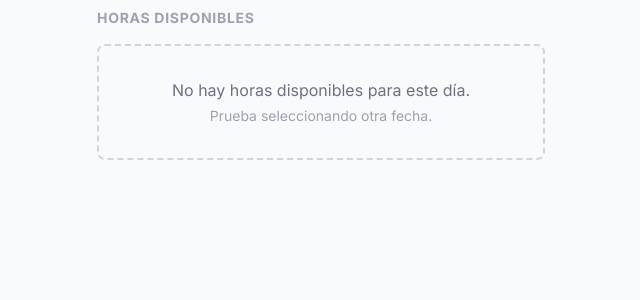
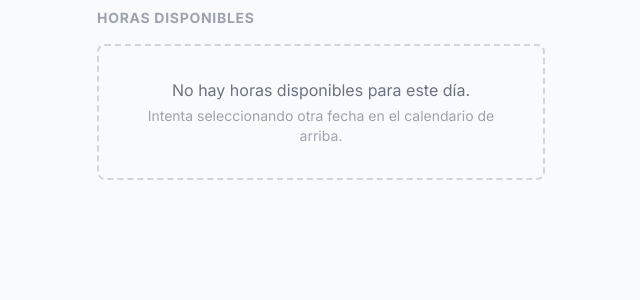
Before and after one commit to VitoNez5198/nexthora, a Django app: template templates/booking.html in a window 1280 px wide. Shown: the part 354-654 px from the top of the page, without its empty margins (319-959 px from the left). Run offline with Django 5.2, Linux system fonts and the light colour scheme; the template is opened without the code that fills it, so the values that code supplies are empty; some libraries are stand-ins or nearby versions.

Commit message:
feat: improve booking template with comments
- Added comments for better understanding
- Improved user guidance

```diff
--- a/templates/booking.html
+++ b/templates/booking.html
@@ -5,9 +5,11 @@
 {% block content %}
 <div class="max-w-md mx-auto py-10">
 
+    <!-- Botón Volver -->
     <a href="{% url 'public_profile' profile.slug %}" class="text-sm text-gray-500 mb-4 block hover:text-primary">←
         Volver al perfil</a>
 
+    <!-- Tarjeta Resumen del Servicio -->
     <div class="bg-white p-6 rounded-xl shadow-sm border border-gray-200 mb-6">
         <h1 class="text-xl font-bold text-gray-900">{{ service.name }}</h1>
         <p class="text-gray-500">con {{ profile.display_name }}</p>
@@ -20,18 +22,22 @@
     <!-- SELECTOR DE FECHA -->
     <form method="GET" class="mb-8">
         <label class="block text-sm font-medium text-gray-700 mb-2">Selecciona una fecha:</label>
+        <!-- El onchange envía el formulario automáticamente al elegir fecha -->
         <input type="date" name="date" value="{{ selected_date|date:'Y-m-d' }}" onchange="this.form.submit()"
             class="w-full px-4 py-3 border border-gray-300 rounded-lg focus:ring-primary focus:border-primary shadow-sm">
     </form>
 
-    <!-- LISTA DE HORAS -->
+    <!-- LISTA DE HORAS DISPONIBLES -->
     <div>
         <h2 class="text-sm font-bold text-gray-400 uppercase tracking-wider mb-4">Horas disponibles</h2>
 
         {% if available_slots %}
         <div class="grid grid-cols-3 gap-3">
             {% for slot in available_slots %}
-            <!-- ESTE LINK LLEVA AL PASO 2 (CONFIRMACIÓN) -->
+            <!--
+                    AQUÍ ESTÁ LA MAGIA:
+                    Este botón lleva al PASO 2 (booking_confirm.html) llevando la fecha y hora.
+                -->
             <a href="{% url 'booking_step2' profile.slug service.id %}?date={{ selected_date|date:'Y-m-d' }}&time={{ slot|time:'H:i' }}"
                 class="block text-center py-3 bg-white border border-primary text-primary rounded-lg hover:bg-primary hover:text-white transition font-medium shadow-sm">
                 {{ slot|time:"H:i" }}
@@ -39,9 +45,10 @@
             {% endfor %}
         </div>
         {% else %}
+        <!-- Mensaje si no hay horas -->
         <div class="text-center p-8 bg-gray-50 rounded-lg border-2 border-dashed border-gray-300">
             <p class="text-gray-500">No hay horas disponibles para este día.</p>
-            <p class="text-sm text-gray-400 mt-1">Prueba seleccionando otra fecha.</p>
+            <p class="text-sm text-gray-400 mt-1">Intenta seleccionando otra fecha en el calendario de arriba.</p>
         </div>
         {% endif %}
     </div>
```
